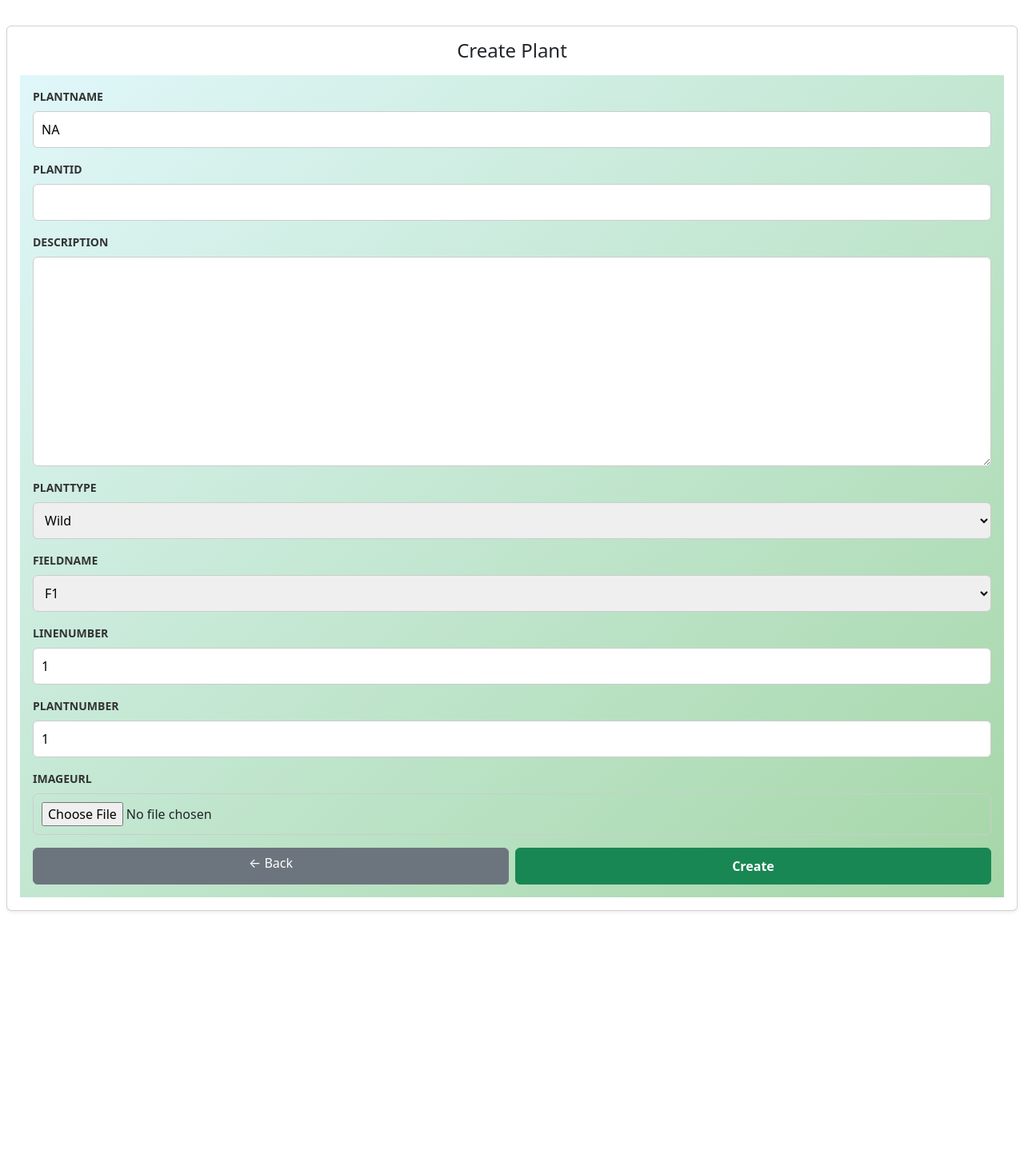
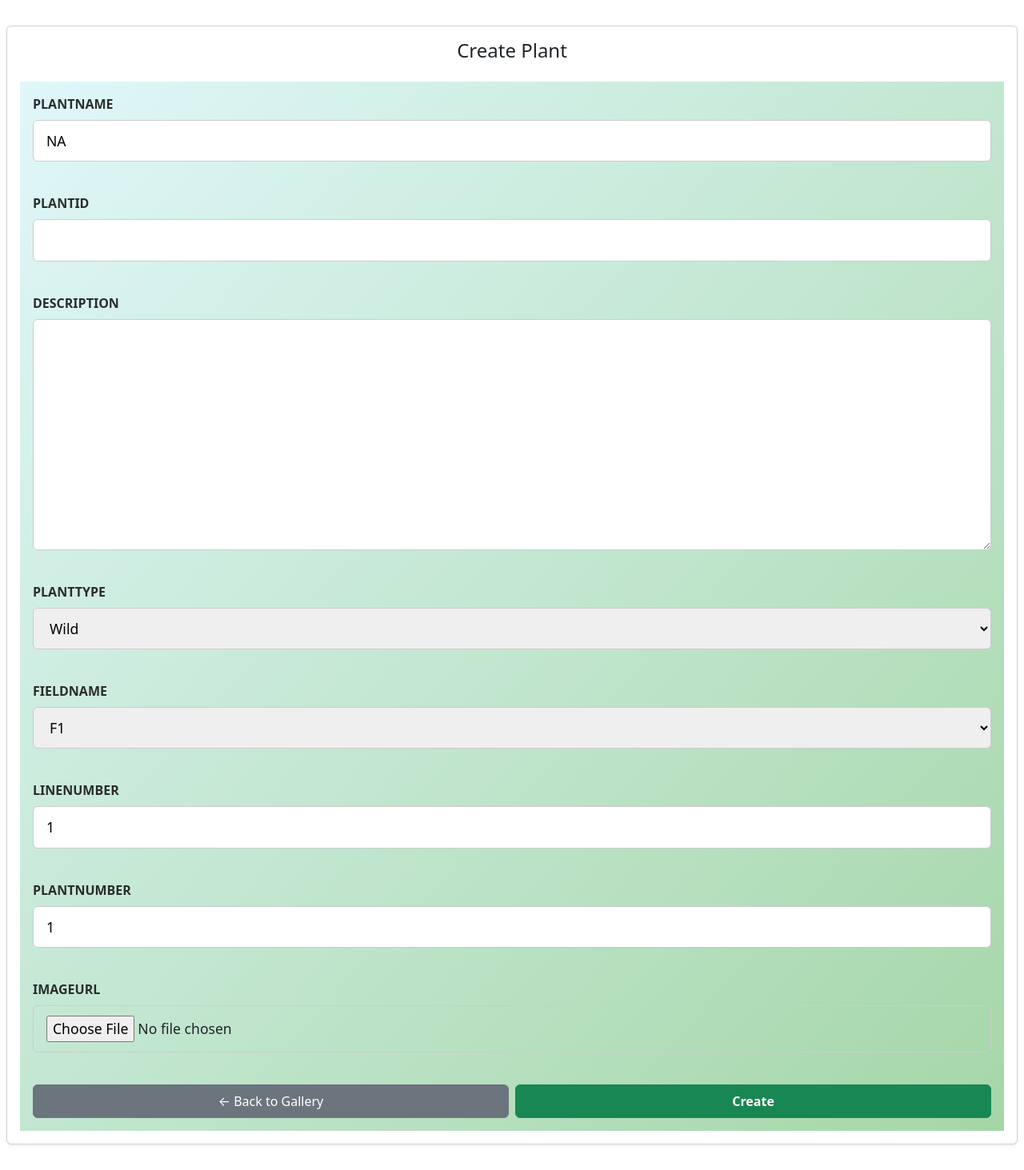
Before and after one commit to maheshdr/farmWeb, a Django app: page /dashboard/trees/create/ in a window 1280 px wide. Shown: the whole page at 80% size. Before the commit the page ends 1140 px from the top, so only its background shows below. Run offline with Django 5.2, Linux system fonts and the light colour scheme.

Commit message:
add form css fix

```diff
--- a/trees/static/trees/css/form.css
+++ b/trees/static/trees/css/form.css
@@ -1,45 +1,60 @@
 .tree-form {
-  background: linear-gradient(to bottom right, #e0f7fa, #a5d6a7); /* light teal to light green */
+  background: linear-gradient(to bottom right, #e0f7fa, #a5d6a7);
   min-height: 100vh;
   margin: 0;
-  padding: 0;
+  padding: 1rem;
+
+  .form-label {
+    font-weight: 600;
+    color: #2c2c2c;
+    font-size: 1rem;
   }
 
-.tree-form {
-  padding: 1rem;
+  input,
+  select,
+  textarea {
+    width: 100%;
+    padding: 0.75rem 1rem;
+    font-size: 1.1rem;
+    border: 1px solid #ccc;
+    border-radius: 6px;
+    margin-bottom: 1rem;
   }
 
-.tree-form .form-label {
-  font-weight: 500;
-  color: #333;
-}
-
-.tree-form input,
-.tree-form select,
-.tree-form textarea {
-  border-radius: 6px;
-  border: 1px solid #ccc;
-  padding: 10px;
-  width: 100%;
-}
-
-.tree-form button {
+  button {
     font-weight: bold;
     padding: 10px;
     border-radius: 6px;
+    font-size: 1rem;
+    transition: background-color 0.3s ease;
   }
 
-.tree-form button:hover {
+  button:hover {
     background-color: #157347;
-  color: #fff;
+    color: #ffffff;
   }
 
   @media (max-width: 576px) {
-  .tree-form {
     padding: 0.5rem;
+
+    button {
+      font-size: 1rem;
+      padding: 0.75rem;
+    }
+  }
 }
 
-  .tree-form button {
-    font-size: 16px;
+/* // Global styles to support the form */
+label {
+  font-size: 1rem;
+}
+
+.btn {
+  font-size: 1rem;
+  padding: 0.75rem 1rem;
+
+  @media (max-width: 575.98px) {
+    font-size: 1rem;
+    padding: 0.75rem;
   }
 }
--- a/trees/templates/trees/admin_list.html
+++ b/trees/templates/trees/admin_list.html
@@ -6,7 +6,7 @@
   <h2 class="text-center text-theme mb-4">🌿 Tree Admin Panel 🌿</h2>
 
   <div class="text-end mb-3">
-    <a href="{% url 'tree_create' %}" class="btn btn-add">+ Create New Tree</a>
+    <a href="{% url 'tree_create' %}" class="btn btn-add">+ Add New Plant</a>
   </div>
 
   <div class="table-responsive w-100">
--- a/trees/templates/trees/tree_form.html
+++ b/trees/templates/trees/tree_form.html
@@ -5,21 +5,23 @@
 <div class="p-2 my-4">
   <div class="card shadow-sm">
     <div class="card-body">
-            <h4 class="mb-3 text-center">{{ action }} Plant</h4>
+      <h4 class="mb-4 text-center">{{ action }} Plant</h4>
+
       <form method="post" enctype="multipart/form-data" class="tree-form">
         {% csrf_token %}
         {% for field in form %}
-                    <div class="mb-3">
-                        <label class="form-label fw-semibold text-uppercase small">{{ field.label }}</label>
-                        {{ field}}
+          <div class="mb-4">
+            <label class="form-label fw-semibold text-uppercase fs-6">{{ field.label }}</label>
+            {{ field }}
             {% if field.errors %}
-                            <div class="text-danger small">{{ field.errors }}</div>
+              <div class="text-danger small mt-1">{{ field.errors }}</div>
             {% endif %}
           </div>
         {% endfor %}
+
         <div class="d-flex gap-2">
-                    <a href="{% url 'home' %}" class="btn btn-secondary w-50">← Back</a>
-                    <button type="submit" class="btn btn-success w-50">{{ action }}</button>
+          <a href="{% url 'home' %}" class="btn btn-secondary w-50 py-2 fs-6">← Back to Gallery</a>
+          <button type="submit" class="btn btn-success w-50 py-2 fs-6">{{ action }}</button>
         </div>
       </form>
     </div>
```
Lines whose indentation alone changed are shown as unchanged.
